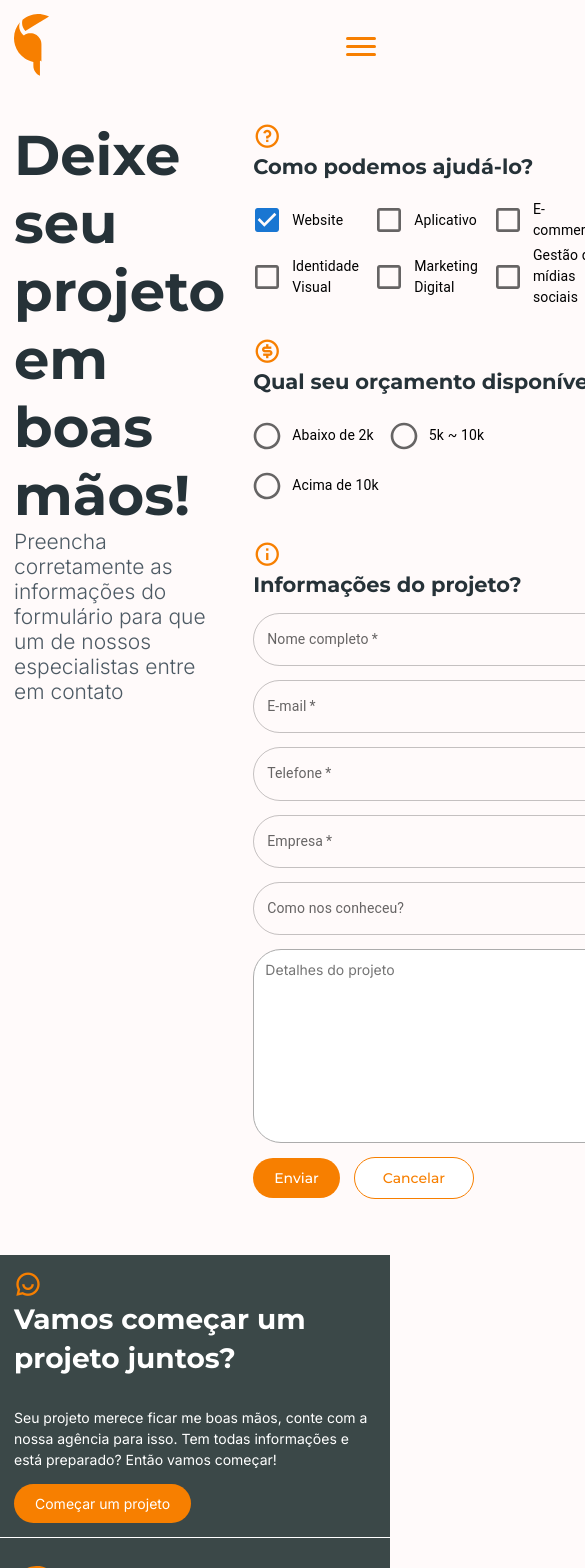
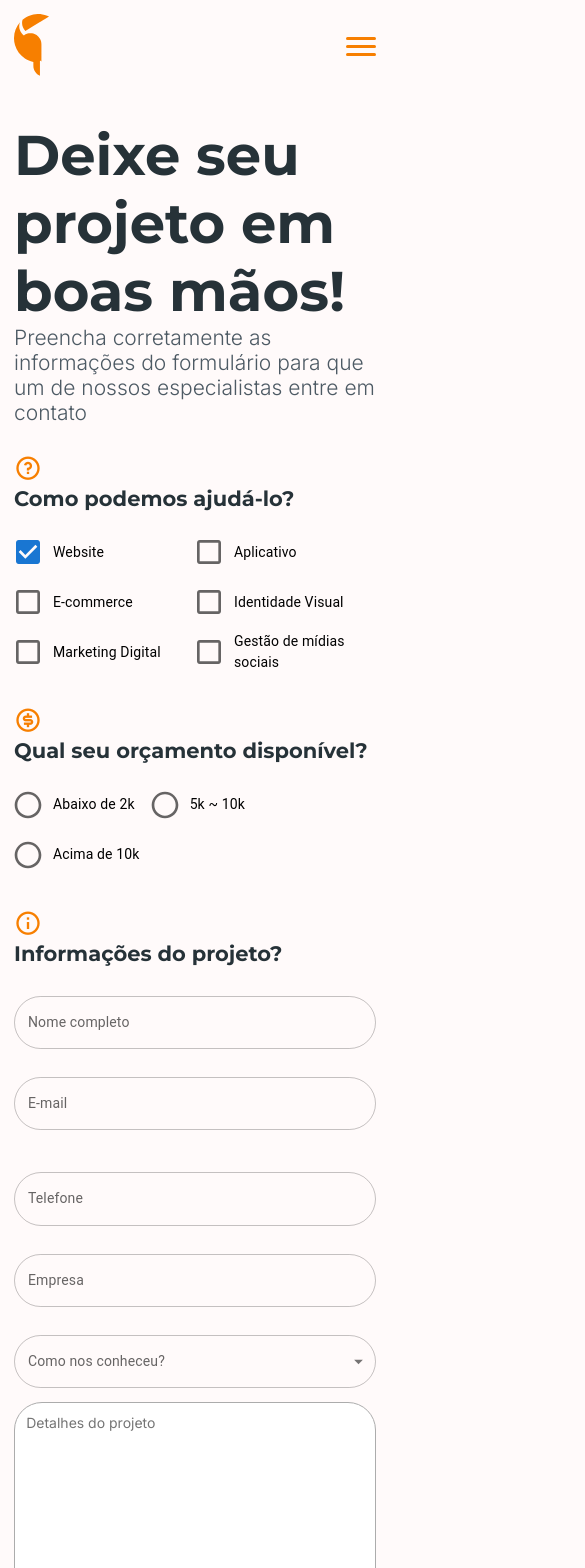
Before and after one commit to Tucan-Dev/tucan-web, a Next.js app: page /orcamento in a window 390 px wide. Shown: the top 1568 px of the page, 585 px wide, since content can reach past the window. Built offline with nearby package versions, Linux system fonts and the light colour scheme.

Commit message:
feat: validação e mascaras de inputs

```diff
--- a/src/pages/orcamento.tsx
+++ b/src/pages/orcamento.tsx
@@ -9,27 +9,66 @@ import {
   TextField,
   Box,
   TextareaAutosize,
+  InputLabel,
+  MenuItem,
+  Select,
+  SelectChangeEvent,
 } from "@mui/material";
+
 import { Landpage } from "components/Layout/landpage";
 import { Title } from "components/Title";
 
 import { useForm, SubmitHandler } from "react-hook-form";
 
+import { ValidatedEmail } from "utils/validation";
+import { useState } from "react";
+import { maskPhone } from "utils/masked";
+
 import styles from "../styles/pages/budget.module.scss";
 import commonStyles from "../styles/commonStyles.module.scss";
-import { borderColor } from "@mui/system";
 
 interface IFormInput {
-  firstName: string;
-  lastName: string;
-  iceCreamType: { label: string; value: string };
+  website: string;
+  application: string;
+  "e-commerce": string;
+  visualIdentify: string;
+  marketingDigital: string;
+  socialMedia: string;
+
+  amount2k: string;
+  amount5k: string;
+  amount10k: string;
+
+  name: string;
+  "e-mail": string;
+  phone: string;
+  company: string;
+  didMeet: string;
+  message: string;
 }
 
 export default function Budget() {
-  const { handleSubmit } = useForm<IFormInput>();
+  const [phone1, setPhone1] = useState("");
+  const [didMeet, setDidMeet] = useState("");
+
+  // SELECT
+  const handleChange = (event: SelectChangeEvent) => {
+    setDidMeet(event.target.value as string);
+  };
+
+  function clearInput() {
+    setPhone1("");
+    setDidMeet("");
+  }
+
+  const {
+    register,
+    formState: { errors },
+    handleSubmit,
+  } = useForm<IFormInput>();
 
   const onSubmit: SubmitHandler<IFormInput> = (data) => {
-    console.log(data);
+    console.log(data, didMeet);
   };
 
   return (
@@ -47,6 +86,7 @@ export default function Budget() {
           <Title title="Como podemos ajudá-lo?" icon="ri-question-line ri-2x" />
           <FormGroup className={styles.form_group_checkbox}>
             <FormControlLabel
+              {...register("website")}
               control={
                 <Checkbox
                   defaultChecked
@@ -56,6 +96,7 @@ export default function Budget() {
               label="Website"
             />
             <FormControlLabel
+              {...register("application")}
               control={
                 <Checkbox sx={{ "& .MuiSvgIcon-root": { fontSize: 32 } }} />
               }
@@ -63,6 +104,7 @@ export default function Budget() {
             />
 
             <FormControlLabel
+              {...register("e-commerce")}
               control={
                 <Checkbox sx={{ "& .MuiSvgIcon-root": { fontSize: 32 } }} />
               }
@@ -70,6 +112,7 @@ export default function Budget() {
             />
 
             <FormControlLabel
+              {...register("visualIdentify")}
               control={
                 <Checkbox sx={{ "& .MuiSvgIcon-root": { fontSize: 32 } }} />
               }
@@ -77,6 +120,7 @@ export default function Budget() {
             />
 
             <FormControlLabel
+              {...register("marketingDigital")}
               control={
                 <Checkbox sx={{ "& .MuiSvgIcon-root": { fontSize: 32 } }} />
               }
@@ -84,6 +128,7 @@ export default function Budget() {
             />
 
             <FormControlLabel
+              {...register("socialMedia")}
               control={
                 <Checkbox sx={{ "& .MuiSvgIcon-root": { fontSize: 32 } }} />
               }
@@ -101,6 +146,7 @@ export default function Budget() {
           >
             <RadioGroup row aria-label="gender" name="row-radio-buttons-group">
               <FormControlLabel
+                {...register("amount2k")}
                 value="amount_2k"
                 control={
                   <Radio
@@ -114,6 +160,7 @@ export default function Budget() {
                 label="Abaixo de 2k"
               />
               <FormControlLabel
+                {...register("amount5k")}
                 value="amount_5k"
                 control={
                   <Radio
@@ -127,6 +174,7 @@ export default function Budget() {
                 label="5k ~ 10k"
               />
               <FormControlLabel
+                {...register("amount10k")}
                 value="amount_10k"
                 control={
                   <Radio
@@ -149,58 +197,95 @@ export default function Budget() {
 
           <Box className={styles.info_project}>
             <TextField
-              required
+              {...register("name", { required: true })}
               id="outlined-required"
               label="Nome completo"
               variant="outlined"
             />
+            <p>{errors.name && "Por favor, informe seu NOME!"}</p>
 
             <TextField
-              required
+              {...register("e-mail", {
+                required: true,
+                pattern: ValidatedEmail,
+              })}
               id="outlined-required"
               label="E-mail"
               variant="outlined"
             />
+            <p>{errors["e-mail"] && "Por favor, informe seu E-MAIL!"}</p>
+            <p>
+              {errors["e-mail"] && errors["e-mail"].type === "pattern"
+                ? "Por favor digite seu E-MAIL corretamente!"
+                : ""}
+            </p>
 
             <TextField
-              required
+              {...register("phone", { required: true })}
               id="outlined-required"
               type="tel"
               label="Telefone"
               variant="outlined"
+              value={phone1}
+              onChange={(e) => setPhone1(maskPhone(e.target.value))}
             />
+            <p>
+              {errors.phone && "Por favor, informe seu número de TELEFONE!"}
+            </p>
 
             <TextField
-              required
+              {...register("company", { required: true })}
               id="outlined-required"
               label="Empresa"
               variant="outlined"
             />
+            <p>
+              {errors["e-mail"] &&
+                "Por favor, informe o número de sua EMPRESA!"}
+            </p>
 
-            <TextField
-              id="outlined-basic"
-              label="Como nos conheceu?"
-              variant="outlined"
-            />
+            <FormControl fullWidth>
+              <InputLabel id="demo-simple-select-label">
+                Como nos conheceu?
+              </InputLabel>
+              <Select
+                labelId="demo-simple-select-label"
+                id="demo-simple-select"
+                value={didMeet}
+                label="Como nos conheceu?"
+                onChange={handleChange}
+              >
+                <MenuItem value="facebook">Facebook</MenuItem>
+                <MenuItem value="instagram">Instagram</MenuItem>
+                <MenuItem value="linkedIn">LinkedIn</MenuItem>
+              </Select>
+            </FormControl>
 
             <TextareaAutosize
+              {...register("message", { required: true })}
               aria-label="minimum height"
               minRows={10}
+              maxRows={15}
+              maxLength={900}
               placeholder="Detalhes do projeto"
               style={{
                 width: "100%",
                 padding: ".8rem",
                 border: "1px solid var(--gray)",
-                // borderRadius: "32px",
               }}
             />
+            <p>{errors.message && "Por favor, digite sua MENSAGEM!"}</p>
           </Box>
 
           <div className={commonStyles.flex}>
             <button className={commonStyles.btn_default} type="submit">
               Enviar
             </button>
-            <button className={commonStyles.btn_secondary} type="reset">
+            <button
+              className={commonStyles.btn_secondary}
+              type="reset"
+              onClick={clearInput}
+            >
               Cancelar
             </button>
           </div>
--- a/src/styles/pages/budget.module.scss
+++ b/src/styles/pages/budget.module.scss
@@ -30,7 +30,15 @@
     div,
     input,
     textarea {
-      border-radius: 2rem;
+      border-radius: 1.5rem;
+
+      width: 100%;
+      min-width: 100%;
+    }
+
+    P {
+      font-size: 0.8rem;
+      color: var(--red);
     }
 
     .form_group_checkbox {
@@ -67,3 +75,83 @@
     }
   }
 }
+
+@media (max-width: 468px) {
+  .container_budget {
+    display: flex;
+    flex-direction: column;
+    gap: 2rem;
+
+    max-width: 1240px;
+    margin: 2rem auto 4rem;
+    padding: 0 1rem;
+
+    aside {
+      flex: 1;
+
+      h1 {
+        font-weight: 700;
+        font-size: 4rem;
+
+        color: var(--title);
+      }
+
+      p {
+        font-weight: 300;
+        font-size: 1.5rem;
+
+        color: var(--subtitle);
+      }
+    }
+
+    form {
+      flex: 2;
+
+      div,
+      input,
+      textarea {
+        border-radius: 2rem;
+      }
+
+      P {
+        font-size: 0.8rem;
+        color: var(--red);
+      }
+
+      .form_group_checkbox {
+        display: grid;
+        grid-template-columns: repeat(2, 1fr);
+
+        margin-bottom: 2rem;
+
+        .form_control_label {
+          border: 1px solid;
+          width: 100%;
+        }
+      }
+
+      .form_control_radio {
+        margin-bottom: 2rem;
+      }
+
+      .info_project {
+        width: 100%;
+
+        margin-top: 2rem;
+
+        display: flex;
+        flex-direction: column;
+        gap: 1rem;
+
+        .info_project_item {
+          border: 1px solid;
+          width: 100%;
+
+          display: flex;
+          flex-direction: row;
+          gap: 1rem;
+        }
+      }
+    }
+  }
+}
--- /dev/null
+++ b/src/utils/masked.ts
@@ -0,0 +1,7 @@
+// (00) 00000-0000
+export const maskPhone = (value: string) => {
+  return value
+    .replace(/\D/g, "")
+    .replace(/(\d{2})(\d)/, "($1) $2")
+    .replace(/(\d{5})(\d{4})(\d)/, "$1-$2");
+};
--- /dev/null
+++ b/src/utils/validation.ts
@@ -0,0 +1,12 @@
+// Aceita apenas que letras sejam digitadas
+export const ValidatedEmail =
+  /[a-z0-9!#$%&'*+/=?^_`{|}~-]+(?:\.[a-z0-9!#$%&'*+/=?^_`{|}~-]+)*@(?:[a-z0-9](?:[a-z0-9-]*[a-z0-9])?\.)+[a-z0-9](?:[a-z0-9-]*[a-z0-9])?/gi;
+
+export const ValidatedCpf = /^[0-9]{3}\.[0-9]{3}\.[0-9]{3}\-[0-9]{2}$/;
+export const ValidatedCnpj =
+  /^[0-9]{2}\.[0-9]{3}\.[0-9]{3}\/[0-9]{4}\-[0-9]{2}$/;
+
+export const ValidatedPassword =
+  /^(?=.*\d)(?=.*[a-z])(?=.*[A-Z])(?=.*[$*&@#])[0-9a-zA-Z$*&@#]{8,}$/;
+
+export const ValidatedCep = /^\d{5}-\d{3}$/;
```
